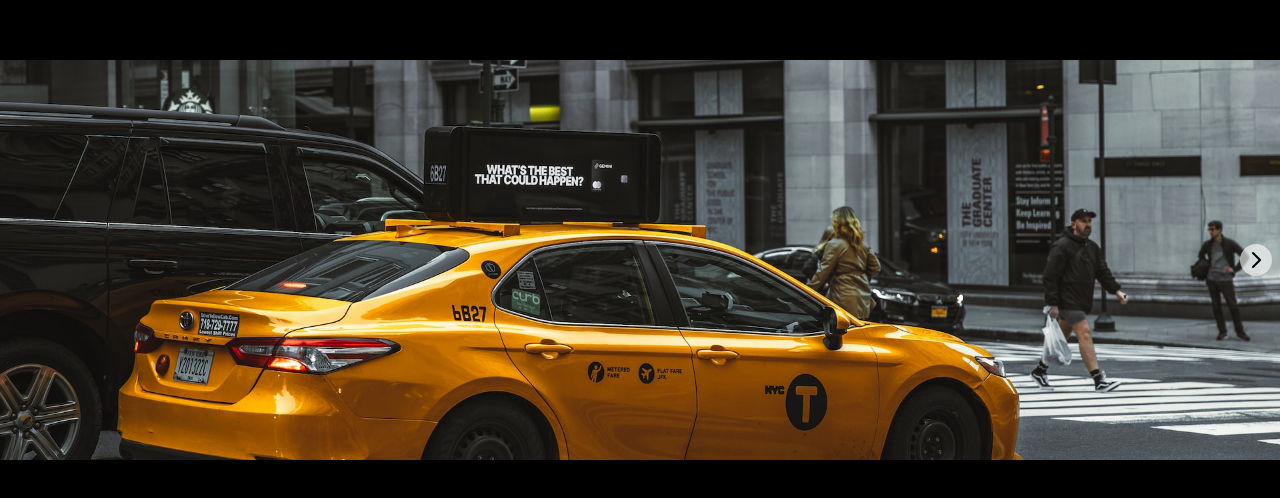
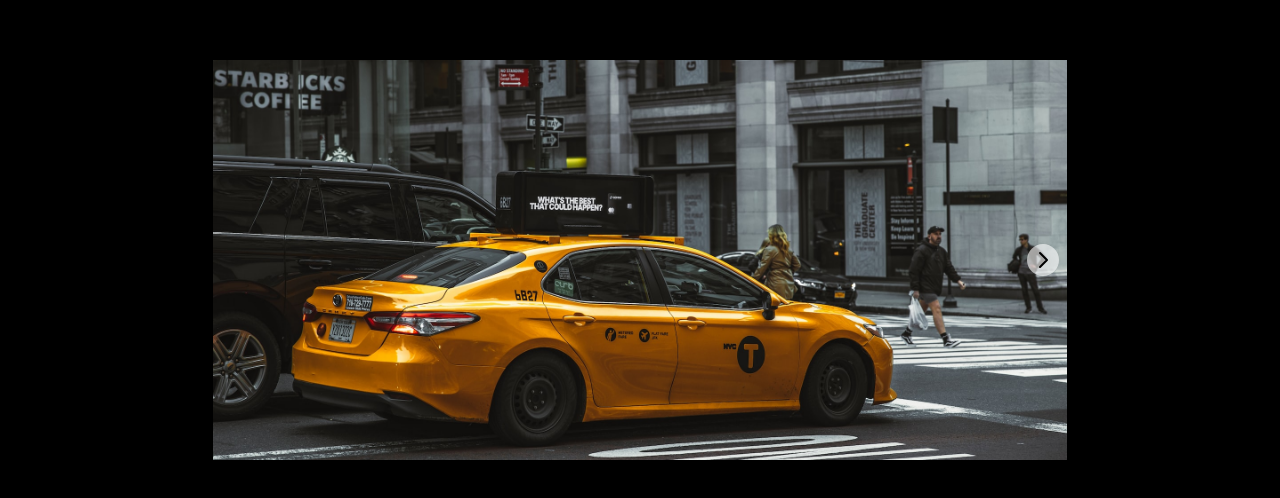
Before and after one commit to midcenturydude7/nextjs-framer-motion-recipes, a Next.js app: page /4-carousel in a window 1280 px wide. Shown: the part 140-638 px from the top of the page. Built offline with nearby package versions, Linux system fonts and the light colour scheme.

Commit message:
Setting up height and width properties with Nextjs Image

```diff
--- a/app/4-carousel/page.js
+++ b/app/4-carousel/page.js
@@ -17,8 +17,8 @@ export default function Page() {
 
   return (
     <div className="h-full bg-black">
-      <div className="mx-auto flex h-full max-w-7xl flex-col justify-center">
-        <div className="relative h-3/6 w-full">
+      <div className="mx-auto flex h-full max-w-7xl flex-col justify-center items-center">
+        <div className="relative h-3/6 w-4/6">
           <Image
             alt="array of nyc images"
             src={images[index]}
```
